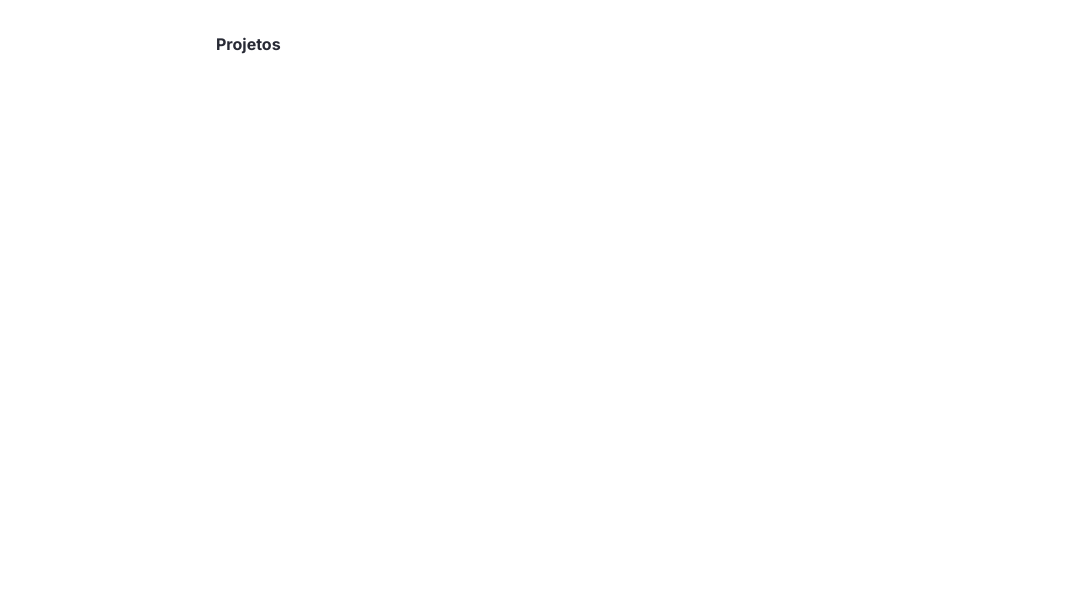
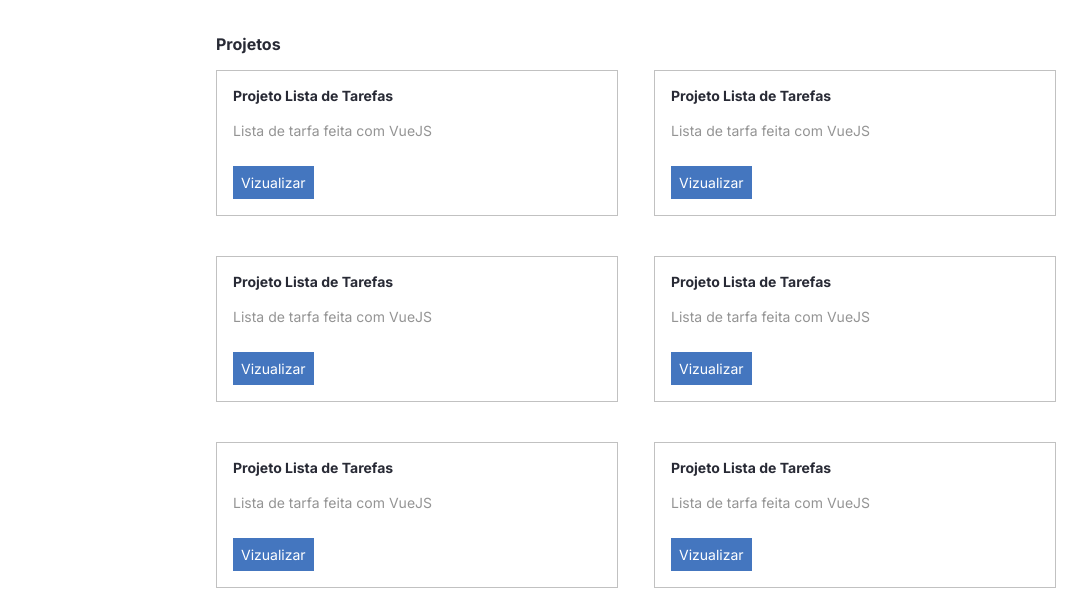
Before and after one commit to Gustavogdcosta/M29-homepage, a React (Create React App) app: page / in a window 1280 px wide. Shown: the part 353-952 px from the top of the page, without its empty margins (96-1183 px from the left). Before the commit the page ends 800 px from the top, so only its background shows below. Built offline with nearby package versions, Linux system fonts and the light colour scheme.

Commit message:
finalizado a seção de links

```diff
--- /dev/null
+++ b/src/components/Projeto/index.tsx
@@ -0,0 +1,18 @@
+import Paragrafo from "../paragrafo";
+import Titulo from "../title";
+import {Card, LinkBotao} from './style';
+
+const Projeto = () => (
+    <Card>
+        <Titulo>Projeto Lista de Tarefas</Titulo>
+        <Paragrafo tipo="secundario">
+            Lista de tarfa feita com VueJS
+        </Paragrafo>
+        <LinkBotao href="https://github.com/Gustavogdcosta" target="_blank"> Vizualizar </LinkBotao>
+    </Card>
+    )
+
+
+
+
+export default Projeto;
--- /dev/null
+++ b/src/components/Projeto/style.ts
@@ -0,0 +1,20 @@
+import style, { styled } from 'styled-components'
+
+export const Card = style.div`
+    border: 1px solid #c1c1c1;
+    padding: 16px;
+`
+
+export const LinkBotao = styled.a`
+    background-color: #4476bf;
+    color: #fff;
+    font-size: 14px;
+    padding: 8px;
+    text-decoration: none;
+    display: inline-block;
+    margin-top: 24px;
+
+    &:hover {
+        cursor: pointer;
+    }
+`
--- a/src/containers/projetos/index.tsx
+++ b/src/containers/projetos/index.tsx
@@ -1,8 +1,36 @@
+import Projeto from "../../components/Projeto";
 import Titulo from "../../components/title";
+import { Lista } from "./style";
 
 const Projetos = () => (
     <section>
         <Titulo fontSize={16}>Projetos</Titulo>
+        <Lista>
+            <li>
+                <Projeto />
+            </li>
+            <li>
+                <Projeto />
+            </li>
+            <li>
+                <Projeto />
+            </li>
+            <li>
+                <Projeto />
+            </li>
+            <li>
+                <Projeto />
+            </li>
+            <li>
+                <Projeto />
+            </li>
+            <li>
+                <Projeto />
+            </li>
+            <li>
+                <Projeto />
+            </li>
+        </Lista>
     </section>
 )
 
--- /dev/null
+++ b/src/containers/projetos/style.ts
@@ -0,0 +1,19 @@
+import styled from "styled-components";
+
+export const Lista = styled.ul`
+    @media (min-width: 769px) {
+        display: grid;
+        grid-template-columns: 1fr 1fr;
+        column-gap: 36px;
+        row-gap: 40px
+    }
+
+    @media (max-width: 768px) {
+        grid-template-columns: 1fr;
+        column-gap: 0;
+
+        li {
+            margin-bottom: 16px;
+        }
+    }
+`
--- a/src/styles.ts
+++ b/src/styles.ts
@@ -5,7 +5,8 @@ const EstiloGlobal = createGlobalStyle `
     margin: 0;
     padding: 0;
     font-family: 'Inter', sans-serif;
-}
+    list-style: none;
+  }
 
   body {
     padding-top: 50px;
```
